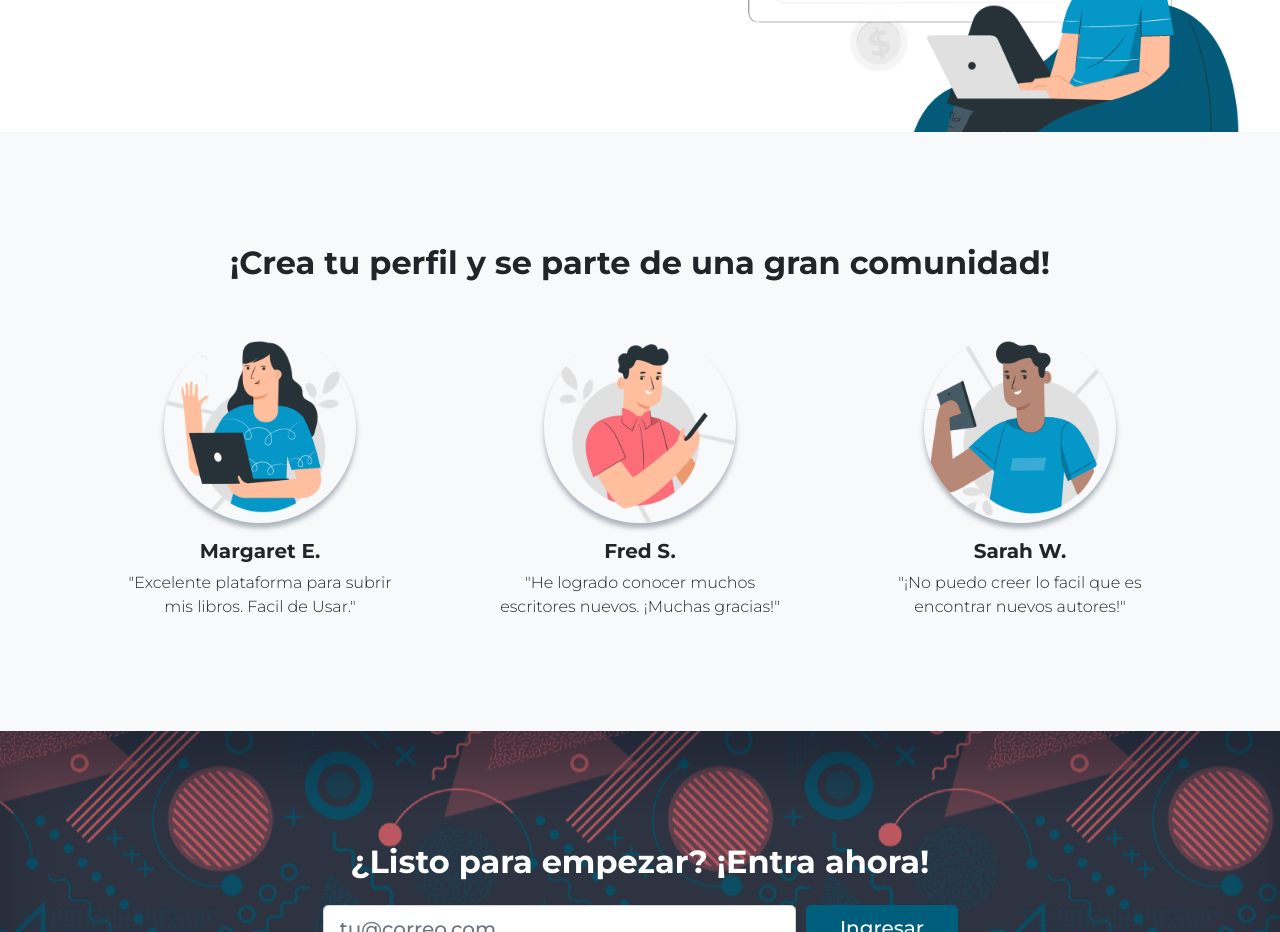
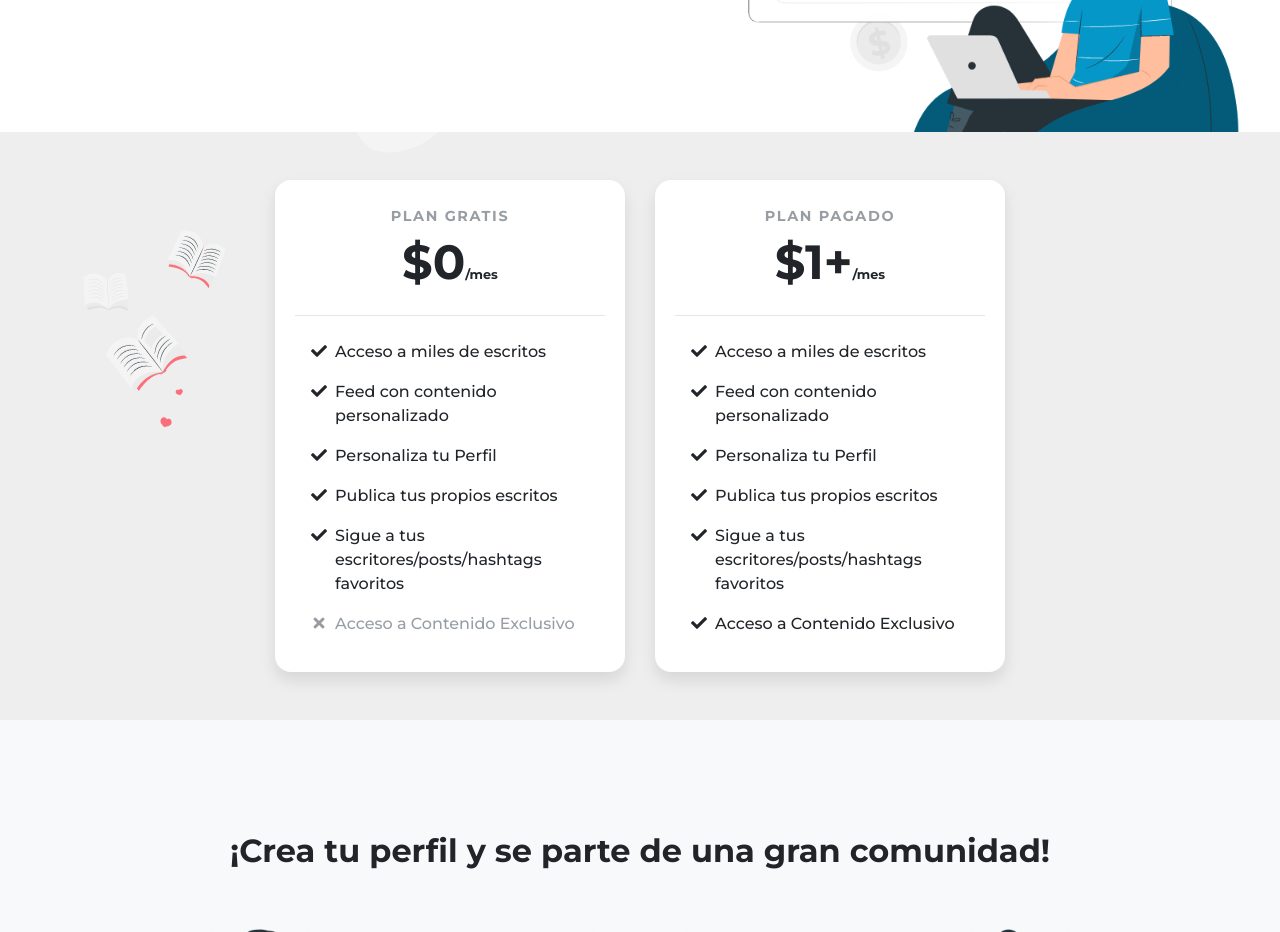
Before and after one commit to abad2016/LandingEasyStory, a website: page index.html in a window 1280 px wide. Shown: the part 2500-3432 px from the top of the page. Drawn offline with Linux system fonts and the light colour scheme.

Commit message:
Update index.html

```diff
--- a/index.html
+++ b/index.html
@@ -122,6 +122,58 @@
     </div>
   </section>
 
+
+<!-- Precios -->
+
+<section class="pricing py-5">
+  <div class="container">
+    <div class="row justify-content-center">
+      <!-- Free Tier -->
+      <div class="col-lg-4">
+        <div class="card mb-5 mb-lg-0">
+          <div class="card-body">
+            <h5 class="card-title text-muted text-uppercase text-center">PLAN GRATIS</h5>
+            <h6 class="card-price text-center">$0<span class="period">/mes</span></h6>
+            <hr>
+            <ul class="fa-ul">
+              <li><span class="fa-li"><i class="fas fa-check"></i></span>Acceso a miles de escritos </li>
+              <li><span class="fa-li"><i class="fas fa-check"></i></span>Feed con contenido personalizado</li>
+              <li><span class="fa-li"><i class="fas fa-check"></i></span>Personaliza tu Perfil</li>
+              <li><span class="fa-li"><i class="fas fa-check"></i></span>Publica tus propios escritos</li>
+              <li><span class="fa-li"><i class="fas fa-check"></i></span>Sigue a tus escritores/posts/hashtags favoritos</li>
+              <li class="text-muted"><span class="fa-li"><i class="fas fa-times"></i></span>Acceso a Contenido Exclusivo</li>
+            </ul>
+            <!--<a href="#" class="btn btn-block btn-primary text-uppercase">➜</a>-->
+          </div>
+        </div>
+      </div>
+      <!-- Plus Tier -->
+      <div class="col-lg-4">
+        <div class="card mb-5 mb-lg-0">
+          <div class="card-body ">
+            <h5 class="card-title text-muted text-uppercase text-center">PLAN PAGADO</h5>
+            <h6 class="card-price text-center">$1+<span class="period">/mes</span></h6>
+            <hr>
+            <ul class="fa-ul">
+              <li><span class="fa-li"><i class="fas fa-check"></i></span>Acceso a miles de escritos </li>
+              <li><span class="fa-li"><i class="fas fa-check"></i></span>Feed con contenido personalizado</li>
+              <li><span class="fa-li"><i class="fas fa-check"></i></span>Personaliza tu Perfil</li>
+              <li><span class="fa-li"><i class="fas fa-check"></i></span>Publica tus propios escritos</li>
+              <li><span class="fa-li"><i class="fas fa-check"></i></span>Sigue a tus escritores/posts/hashtags favoritos</li>
+              <li><span class="fa-li"><i class="fas fa-check"></i></span>Acceso a Contenido Exclusivo</li>
+            </ul>
+            <!--<a href="#" class="btn btn-block btn-primary text-uppercase">➜</a>-->
+          </div>
+        </div>
+      </div>
+    </div>
+  </div>
+</section>
+
+
+
+
+
   <!-- Testimonials -->
   <section class="testimonials text-center bg-light">
     <div class="container">
```
